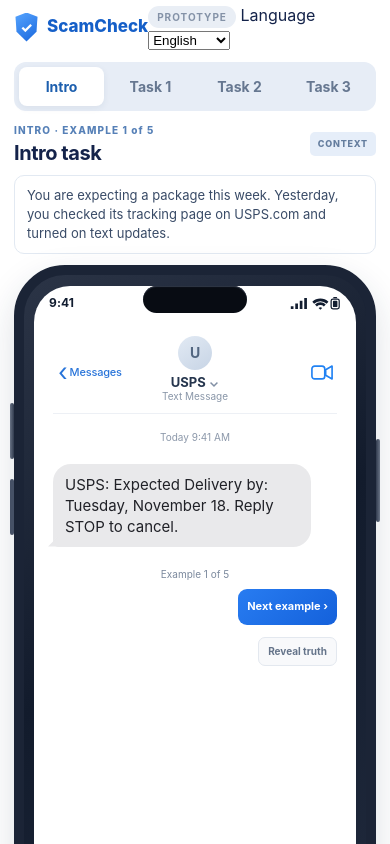
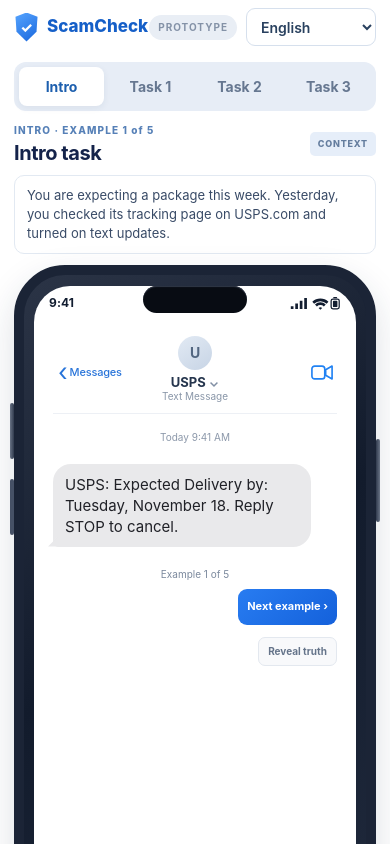
Before and after one commit to juancastillo346/scamcheck-user-testing, a plain HTML site: page index.html in a window 390 px wide. Shown: the top 844 px of the page. Drawn offline with Linux system fonts and the light colour scheme.

Commit message:
Style the responsive language selector

```diff
--- a/styles.css
+++ b/styles.css
@@ -50,3 +50,8 @@
 .intro-paging span{grid-column:1/-1;grid-row:1;text-align:center}
 .intro-paging [data-action="example-prev"]{grid-column:1;grid-row:2;justify-self:start}
 .intro-paging [data-action="example-next"],.intro-paging [data-action="go-task1"]{grid-column:2;grid-row:2;justify-self:end;white-space:nowrap}
+.topbar-tools{display:flex;align-items:center;gap:9px}
+.language-select{max-width:148px;min-height:38px;padding:6px 28px 6px 10px;border:1px solid #d6e0ed;border-radius:9px;background:#fff;color:#29415f;font:600 14px/1.2 -apple-system,BlinkMacSystemFont,"Segoe UI",sans-serif}
+.language-select:focus-visible{outline:3px solid #9fc5ff;outline-offset:2px}
+.visually-hidden{position:absolute;width:1px;height:1px;padding:0;margin:-1px;overflow:hidden;clip:rect(0,0,0,0);white-space:nowrap;border:0}
+@media(max-width:380px){.topbar-tools{gap:5px}.prototype-label{font-size:8px;padding:4px 6px}.language-select{max-width:112px;padding-left:7px;padding-right:22px;font-size:12px}}
```
